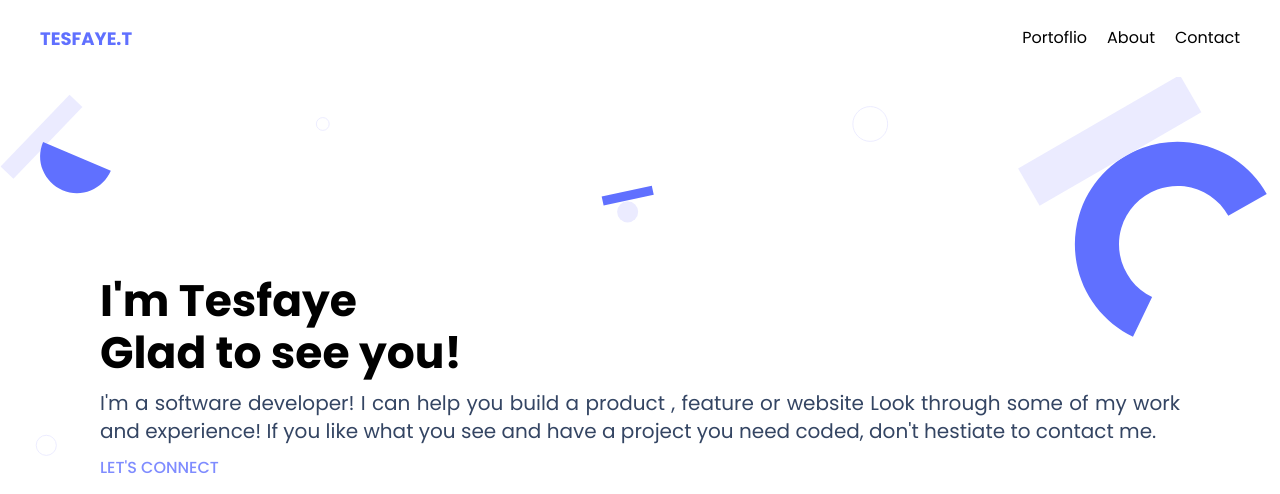
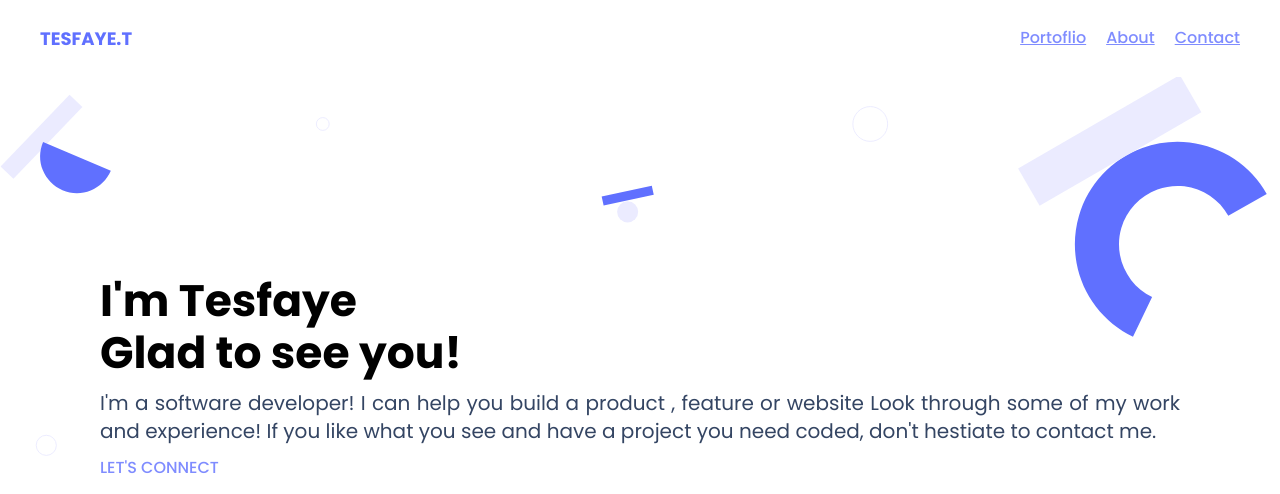
Before and after one commit to eyoab01/-mobile-portfolio-project-first, a website: page index.html in a window 1280 px wide. Shown: the top 494 px of the page. Drawn offline with Linux system fonts and the light colour scheme.

Commit message:
index.html file updated based on the reviews
<header> and <a> tag added to the index.html body section.

```diff
--- a/index.html
+++ b/index.html
@@ -11,17 +11,19 @@
 
 <body>
   <div>
+    <header>
     <nav>
       <h3 class="logo pointer">TESFAYE.T</h3>
       <div>
         <ul id="desk-list">
-          <li class="pointer">Portoflio</li>
-          <li class="pointer">About</li>
-          <li class="pointer">Contact</li>
+          <li class="pointer"><a href="#">Portoflio</a></li>
+          <li class="pointer"><a href="#">About</a></li>
+          <li class="pointer"><a href="#">Contact</a></li>
         </ul>
         <img class="pointer" id="Union-menu" src="./images/Union.svg" alt="Union" />
       </div>
     </nav>
+    </header>
 
     <main>
       <section>
```
